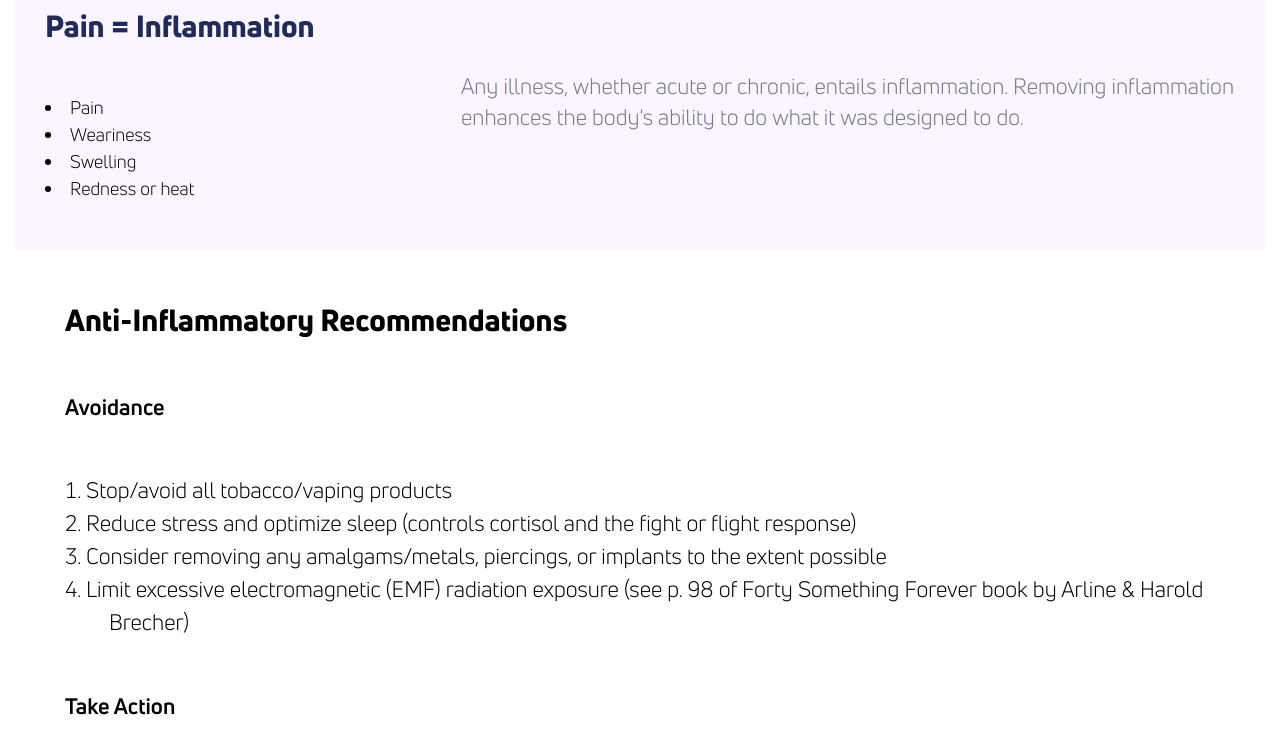
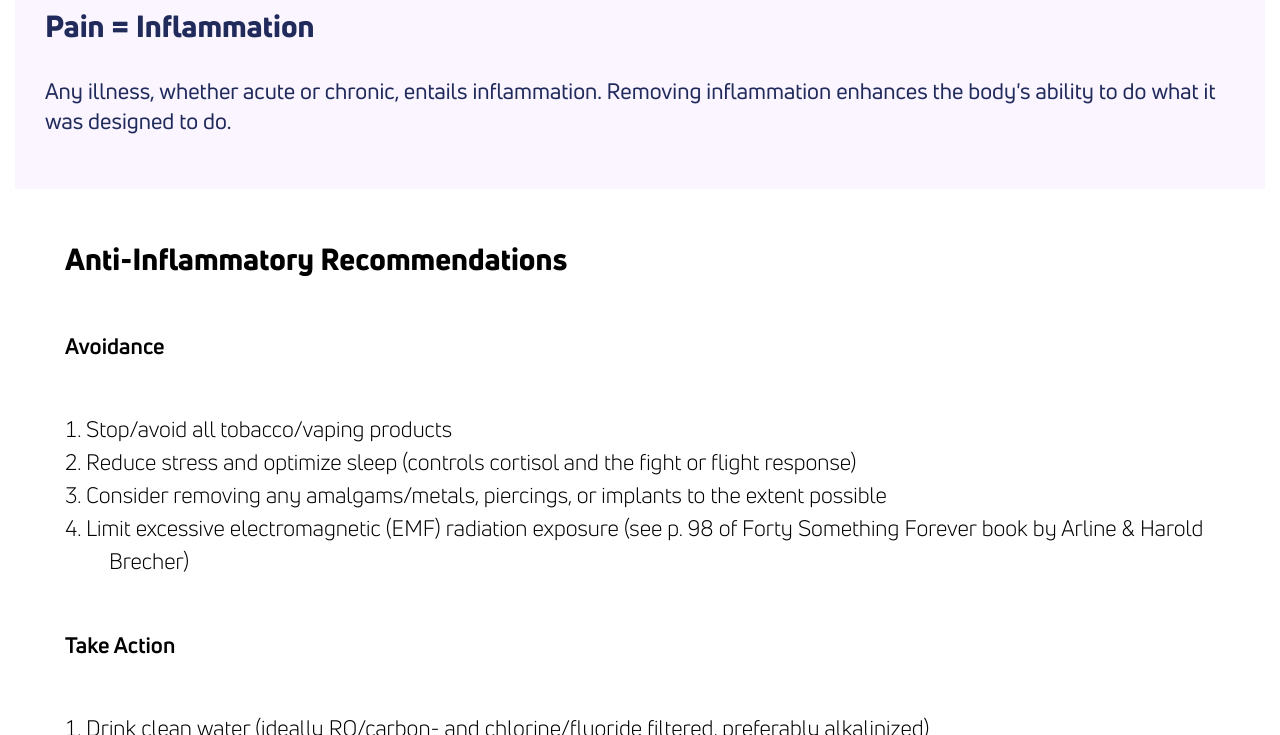
Before and after one commit to theneverwoods/gerstenberg.clinic, a Jekyll site: the page built from inflammation.html, in a window 1280 px wide and 900 px high, scrolled down 354 px, cut to the strip 165-900 px from the top of the window. Built offline with Jekyll 4.4.1, drawn with Linux system fonts in a browser that asks for light colours; comment, search, counter and statistics services are not loaded.

Commit message:
Update inflammation.html

```diff
--- a/inflammation.html
+++ b/inflammation.html
@@ -22,19 +22,11 @@ redirect_from:
 </div>
 
 <div class="row light blurb">
-	<div class="third">
+	<div class="third" style="align-content: center">
 		<h2>Pain = Inflammation</h2>
-		<ul>
-			<li>Pain</li>
-			<li>Weariness</li>
-			<li>Swelling</li>
-			<li>Redness or heat</li>
-		</ul>
-	</div>
-	<div class="two-thirds">
 		<p>Any illness, whether acute or chronic, entails inflammation. Removing inflammation enhances the body's ability to do what it was designed to do.
 		</p>
-	</div>
+    </div>
 </div>
 
 <div class="row">
```
